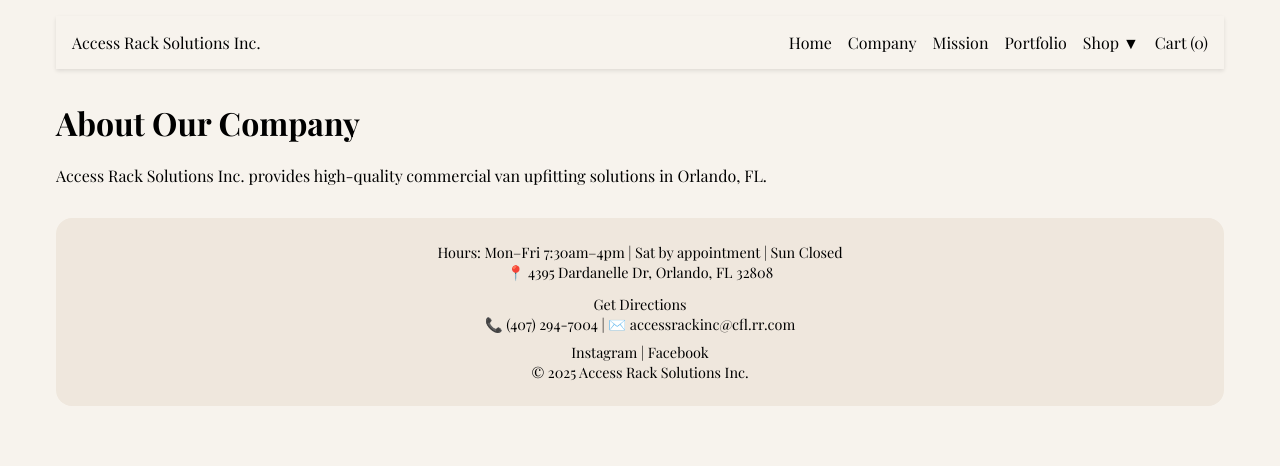
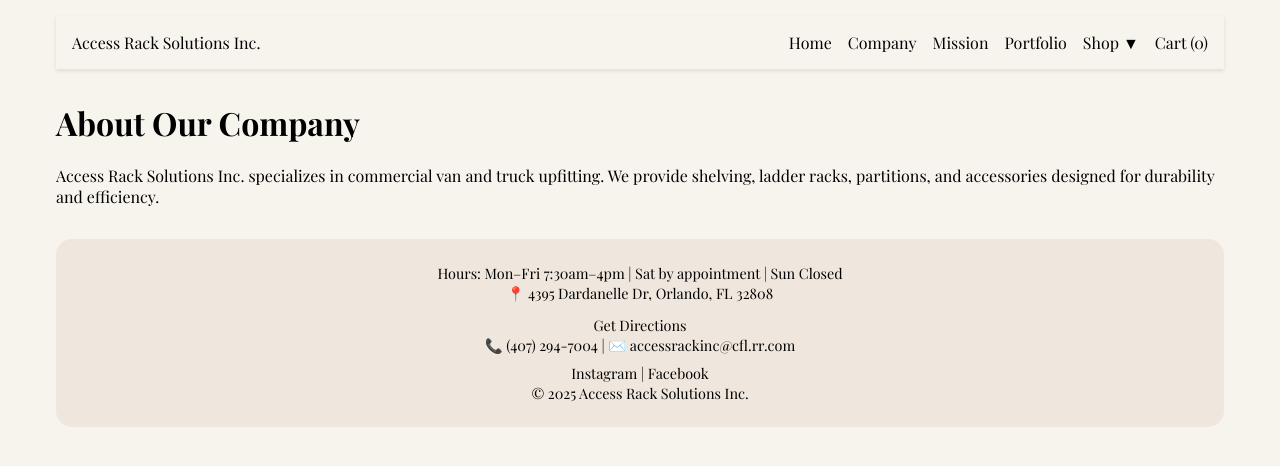
Before and after one commit to dev-verde1071/website, a Next.js app: page /company in a window 1280 px wide. Shown: the top 466 px of the page. Built offline with nearby package versions, Linux system fonts and the light colour scheme.

Commit message:
Update page.js

```diff
--- a/app/company/page.js
+++ b/app/company/page.js
@@ -2,7 +2,11 @@
   return (
     <main style={{ marginTop: "2rem" }}>
       <h1>About Our Company</h1>
-      <p>Access Rack Solutions Inc. provides high-quality commercial van upfitting solutions in Orlando, FL.</p>
+      <p>
+        Access Rack Solutions Inc. specializes in commercial van and truck upfitting.
+        We provide shelving, ladder racks, partitions, and accessories designed
+        for durability and efficiency.
+      </p>
     </main>
   );
 }
```
